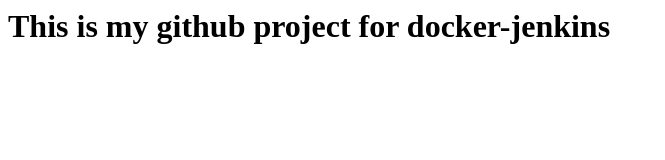
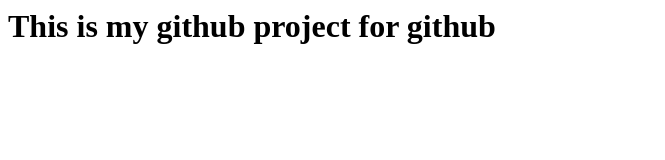
Before and after one commit to abhisigma/MyApp, a plain HTML site: page index.html in a window 1280 px wide. Shown: the whole page, without its empty margins (0-665 px from the left). Drawn offline with Linux system fonts and the light colour scheme.

Commit message:
Update index.html

```diff
--- a/index.html
+++ b/index.html
@@ -1 +1 @@
-<h1> This is my github project for docker-jenkins</h1>
+<h1> This is my github project for github</h1>
```
